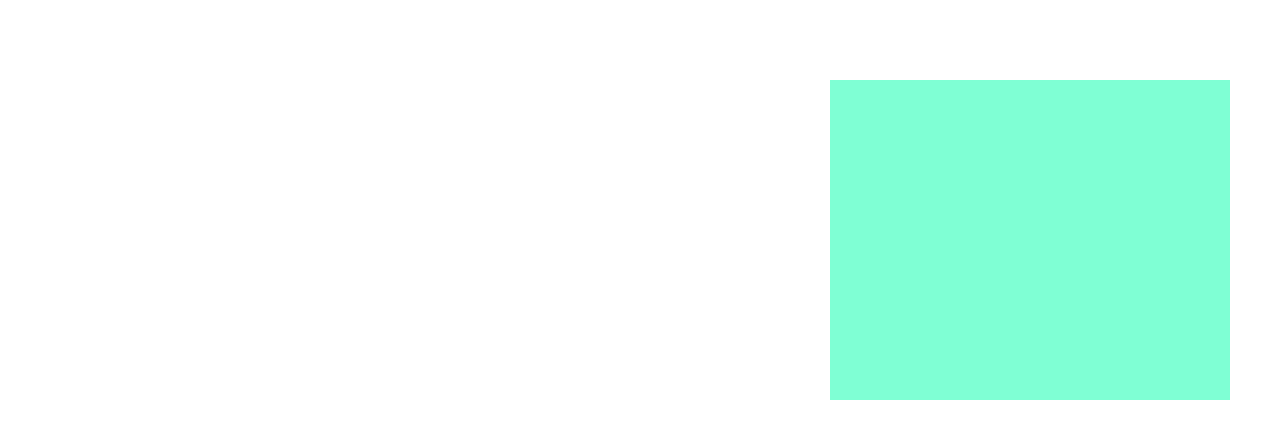
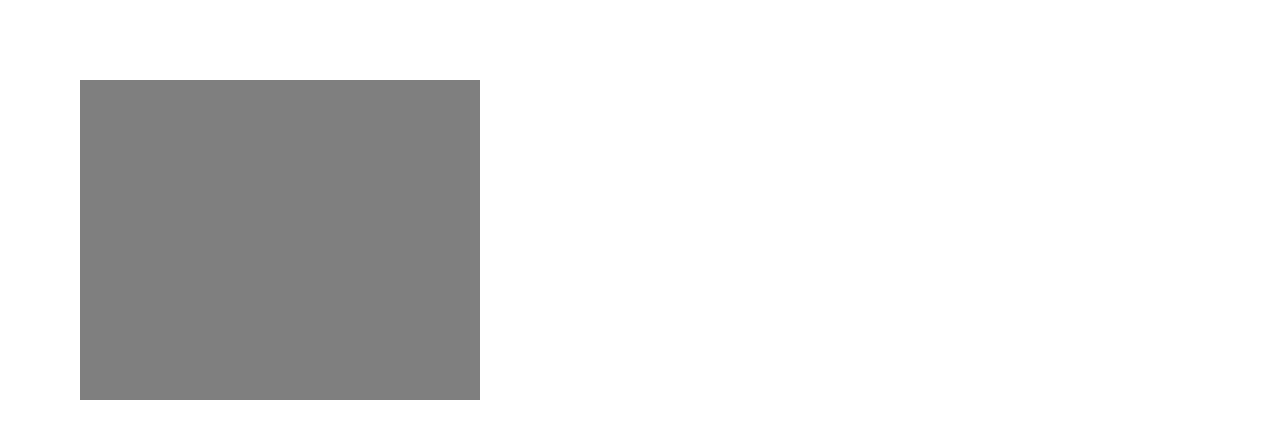
Before and after one commit to travisburns/framermotion, a React (Vite) app in the folder framermotiontut/: page / in a window 1280 px wide. Shown: the top 438 px of the page. Built offline with nearby package versions, Linux system fonts and the light colour scheme.

Commit message:
Added basic animation on click for box1, got a good grasp on animations in framerJS

```diff
--- a/framermotiontut/src/components/box1/box1.jsx
+++ b/framermotiontut/src/components/box1/box1.jsx
@@ -1,8 +1,11 @@
-import React from 'react'
+import React, { useState } from 'react'
 import { motion } from "framer-motion"
 
 
 export default function box1() {
+
+    const [isAnimating, setIsAnimating] = useState(false)
+
   return (
     <div className='box-container'>
       <motion.div
@@ -10,12 +13,22 @@
       className='box'
 
       animate={{
-         x: 750,
-         opacity: 1
+         x: isAnimating ? 750 : 0,
+         opacity: isAnimating ? 1 : 0.5,
+         rotate: isAnimating ? 360 : 0,
+         backgroundColor: isAnimating ? "blue" : "black"
+
       }}
       initial={{
         opacity: 0.1
       }}
+      transition={{
+        type: 'spring',
+        stiffness: 100,
+        damping: 5
+      }}
+
+      onClick={() => setIsAnimating(!isAnimating)}
       >
 
       </motion.div>
```
